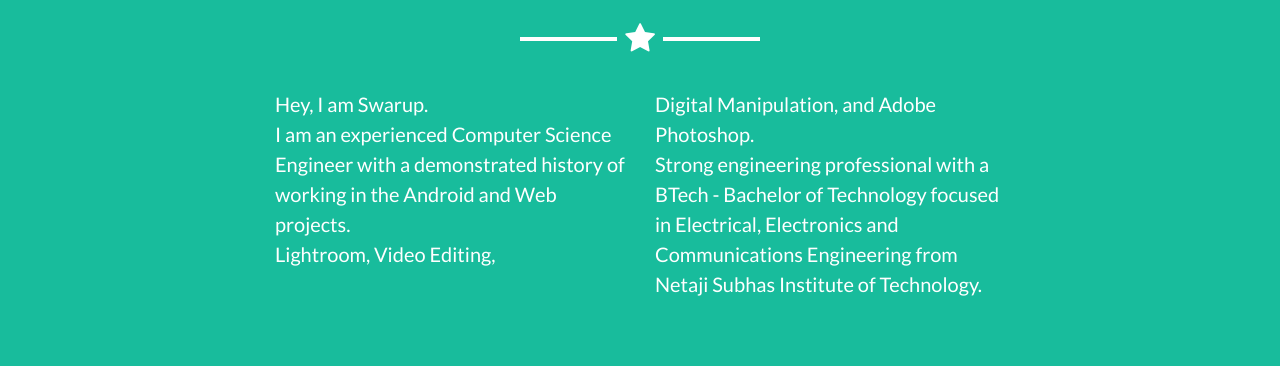
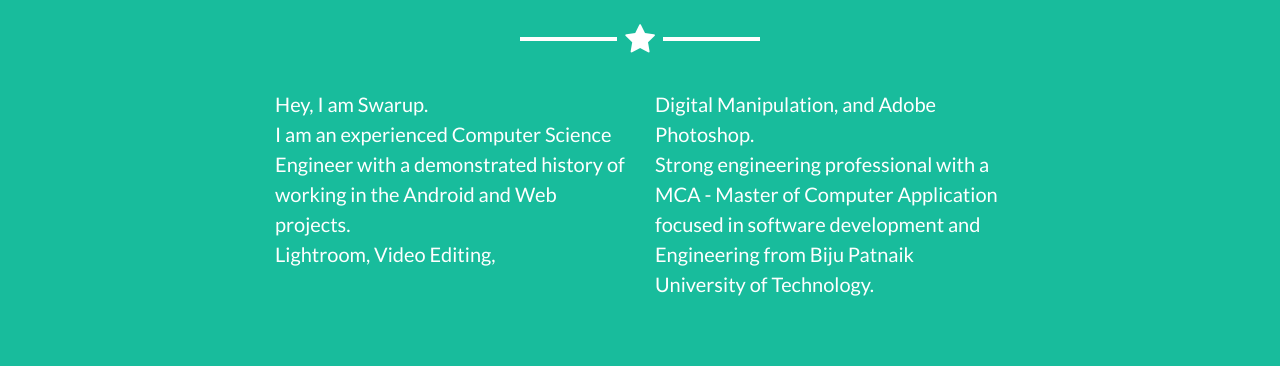
Before and after one commit to SwarupYonX/portfolio, a plain HTML site: page index.html in a window 1280 px wide. Shown: the part 1776-2142 px from the top of the page. Drawn offline with nearby package versions, Linux system fonts and the light colour scheme.

Commit message:
Update index.html

```diff
--- a/index.html
+++ b/index.html
@@ -97,7 +97,7 @@
                         Video&nbsp;Editing,&nbsp;<br><br></p>
                 </div>
                 <div class="col-lg-4 mr-auto">
-                    <p class="lead" data-aos="zoom-out" data-aos-once="true">Digital Manipulation, and Adobe Photoshop.&nbsp;<br>Strong engineering professional with a BTech - Bachelor of Technology focused in Electrical, Electronics and Communications Engineering from Netaji Subhas Institute of Technology.&nbsp;<br><br></p>
+                    <p class="lead" data-aos="zoom-out" data-aos-once="true">Digital Manipulation, and Adobe Photoshop.&nbsp;<br>Strong engineering professional with a MCA - Master of Computer Application focused in software development and Engineering from Biju Patnaik University of Technology.&nbsp;<br><br></p>
                 </div>
             </div>
             <div class="text-center mt-4"><a class="btn btn-outline-light btn-xl" role="button" href="https://drive.google.com/file/d/1yg6hcCd6TU3u8412YCF4FdkNumX8_FSS/view?usp=sharing"><i class="fa fa-download mr-2"></i><span data-aos="zoom-out" data-aos-once="true">Resume</span></a></div>
```
